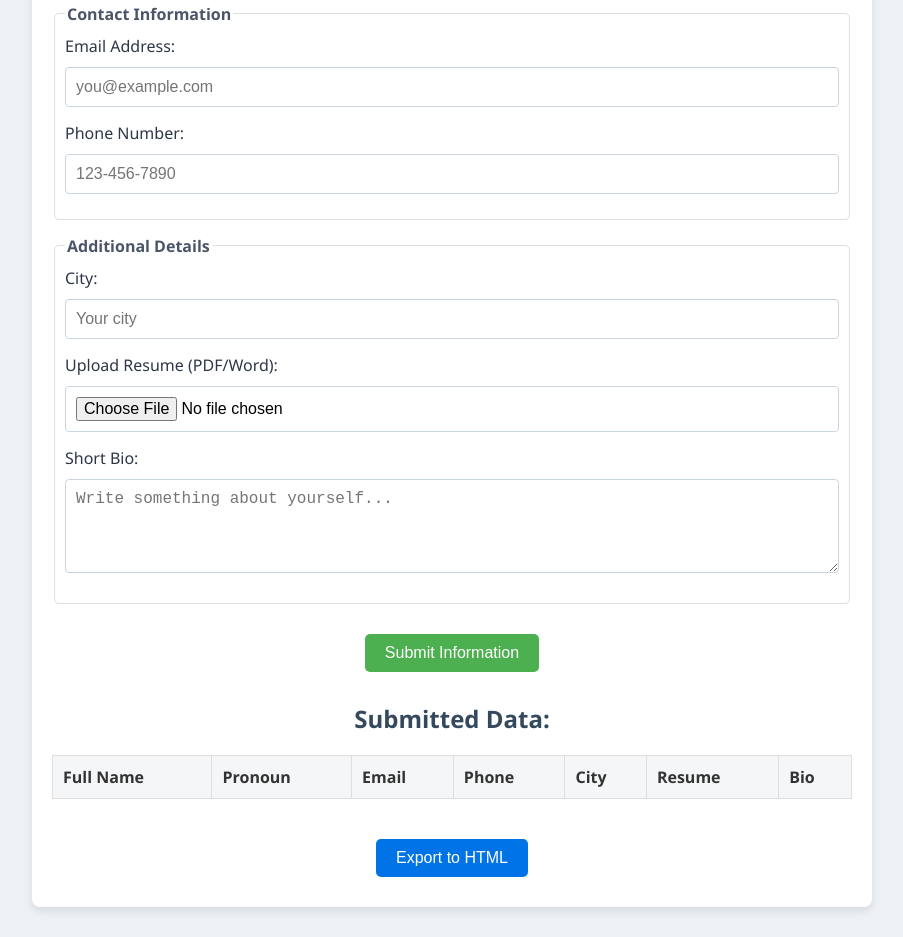
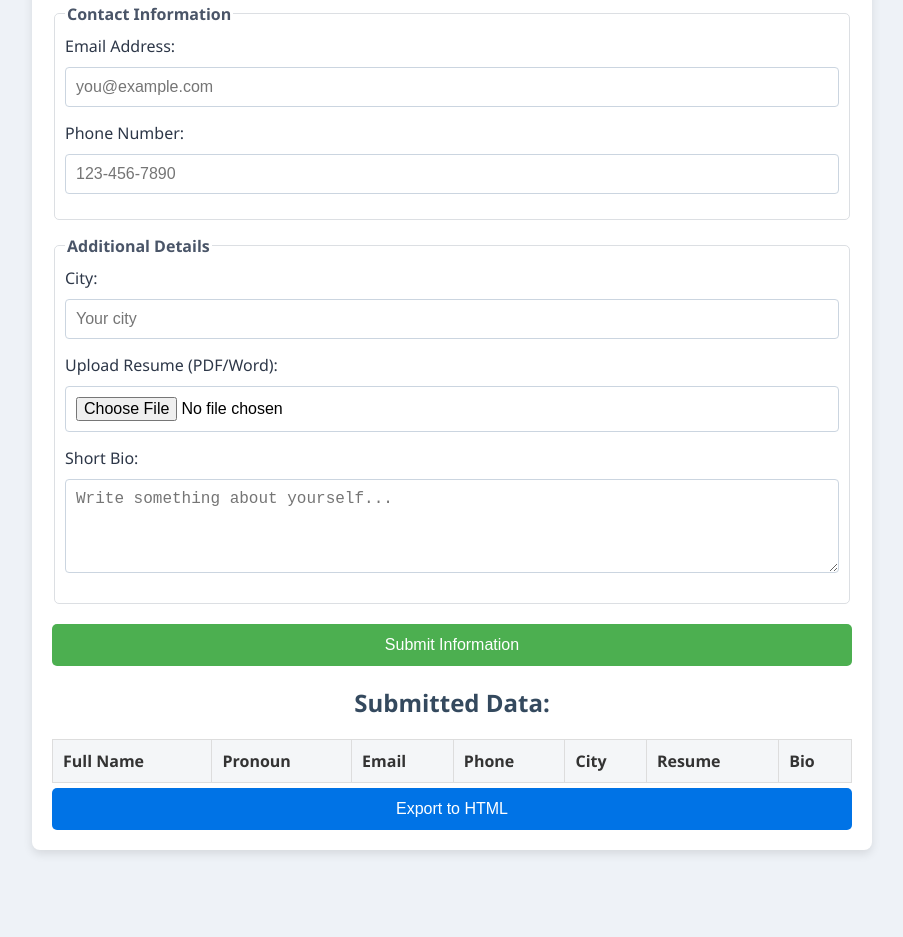
Before and after one commit to ChetanChaudhary07/Assignment, a plain HTML site: page index.html in a window 1280 px wide. Shown: the part 396-1333 px from the top of the page, without its empty margins (188-1091 px from the left). After the commit the page ends 1276 px from the top, so only its background shows below. Drawn offline with Linux system fonts and the light colour scheme.

Commit message:
Fixed the submit button

```diff
--- a/index.html
+++ b/index.html
@@ -5,7 +5,6 @@
     <meta name="viewport" content="width=device-width, initial-scale=1.0">
     <title>Personal Information Form</title>
     <link rel="stylesheet" href="style.css">
-  <script src="script.js"></script>
 </head>
 <body>
     <div class="form-wrapper">
@@ -53,9 +52,7 @@
                 </div>
             </fieldset>
 
-            <div class="button-group">
             <button type="submit">Submit Information</button>
-            </div>
         </form>
 
         <h2>Submitted Data:</h2>
@@ -75,10 +72,9 @@
             </tbody>
         </table>
 
-        <div class="button-group">
         <button id="downloadHTML">Export to HTML</button>
     </div>
-    </div>
 
+    <script src="script.js"></script>
 </body>
 </html>
--- a/script.js
+++ b/script.js
@@ -1,4 +1,4 @@
-document.getElementById('infoForm').addEventListener('submit', function (event) {
+document.getElementById('infoForm').addEventListener('submit', function(event) {
   event.preventDefault();
 
   const fullName = document.getElementById('fullName').value;
@@ -25,7 +25,7 @@ document.getElementById('infoForm').addEventListener('submit', function (event)
   this.reset();
 });
 
-document.getElementById('downloadHTML').addEventListener('click', function () {
+document.getElementById('downloadHTML').addEventListener('click', function() {
   const tableHTML = document.querySelector('#infoTable').outerHTML;
   const blob = new Blob([tableHTML], { type: 'text/html' });
   const url = URL.createObjectURL(blob);
--- a/style.css
+++ b/style.css
@@ -45,7 +45,7 @@ label {
   color: #2d3748;
 }
 
-input[type="text"], input[type="email"], input[type="tel"], input[type="file"], textarea {
+input[type="text"], input[type="email"], input[type="tel"], input[type="file"], textarea, button {
   width: 100%;
   padding: 10px;
   margin-top: 5px;
@@ -64,29 +64,13 @@ button {
   color: #fff;
   border: none;
   cursor: pointer;
-  padding: 10px 20px;
+  padding: 12px;
   font-size: 1rem;
   border-radius: 5px;
-  margin: 10px 0;
-  display: inline-block;
 }
 
 button:hover {
   background: #43a047;
-}
-
-.button-group {
-  text-align: center;
-  margin-top: 20px;
-}
-
-#downloadHTML {
-  margin-top: 20px;
-  background: #0073e6;
-}
-
-#downloadHTML:hover {
-  background: #005bb5;
 }
 
 table {
@@ -105,3 +89,11 @@ table th {
   background-color: #f4f6f8;
   color: #333;
 }
+
+#downloadHTML {
+  background: #0073e6;
+}
+
+#downloadHTML:hover {
+  background: #005bb5;
+}
```
Lines whose indentation alone changed are shown as unchanged.
